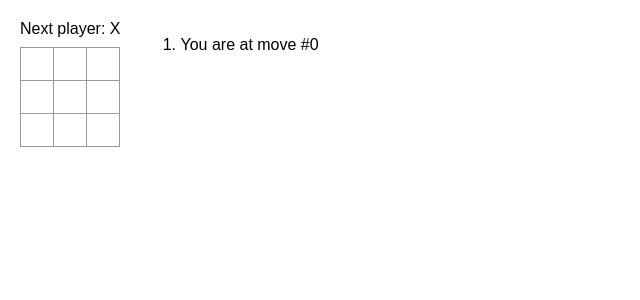
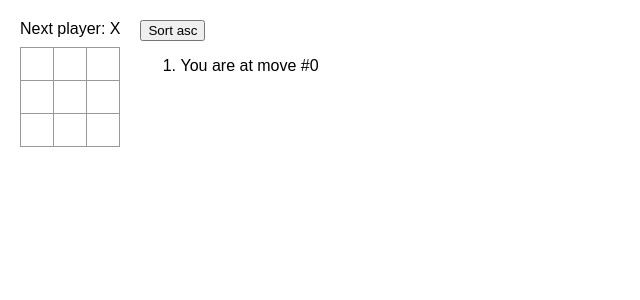
Before and after one commit to MirzayevOrzu/reactjs-tic-tai-toe, a React (Create React App) app: page / in a window 1280 px wide. Shown: the top 300 px of the page, without its empty margins (0-640 px from the left). Built offline with nearby package versions, Linux system fonts and the light colour scheme.

Commit message:
feat: sort moves

```diff
--- a/src/App.js
+++ b/src/App.js
@@ -55,6 +55,7 @@ function Board({ xIsNext, squares, onPlay }) {
 export default function Game() {
     const [history, setHistory] = useState([Array(9).fill(null)]);
     const [currentMove, setCurrentMove] = useState(0);
+    const [sort, setSort] = useState(false);
     const currentSquares = history[currentMove];
     const xIsNext = currentMove % 2 === 0;
 
@@ -87,6 +88,10 @@ export default function Game() {
         );
     });
 
+    if (sort) {
+        moves.reverse();
+    }
+
     return (
         <div className="game">
             <div className="game-board">
@@ -97,6 +102,9 @@ export default function Game() {
                 />
             </div>
             <div className="game-info">
+                <button onClick={() => setSort(!sort)}>
+                    {sort ? "Sort desc" : "Sort asc"}
+                </button>
                 <ol>{moves}</ol>
             </div>
         </div>
```
